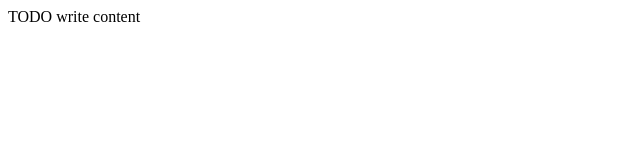
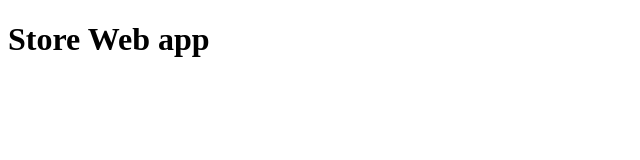
Before and after one commit to WalterVe/clase02222019, a plain HTML site: page StoreWebApp/web/index.html in a window 1280 px wide. Shown: the whole page, without its empty margins (0-640 px from the left). Drawn offline with Linux system fonts and the light colour scheme.

Commit message:
int-files-02

```diff
--- a/StoreWebApp/web/index.html
+++ b/StoreWebApp/web/index.html
@@ -6,11 +6,11 @@ and open the template in the editor.
 -->
 <html>
     <head>
-        <title>TODO supply a title</title>
+        <title>Store Web app</title>
         <meta charset="UTF-8">
         <meta name="viewport" content="width=device-width, initial-scale=1.0">
     </head>
     <body>
-        <div>TODO write content</div>
+        <h1>Store Web app</h1>
     </body>
 </html>
```
Also changed, not shown: StoreWebApp/web/storeForm.html (added, +12 -0 lines).
